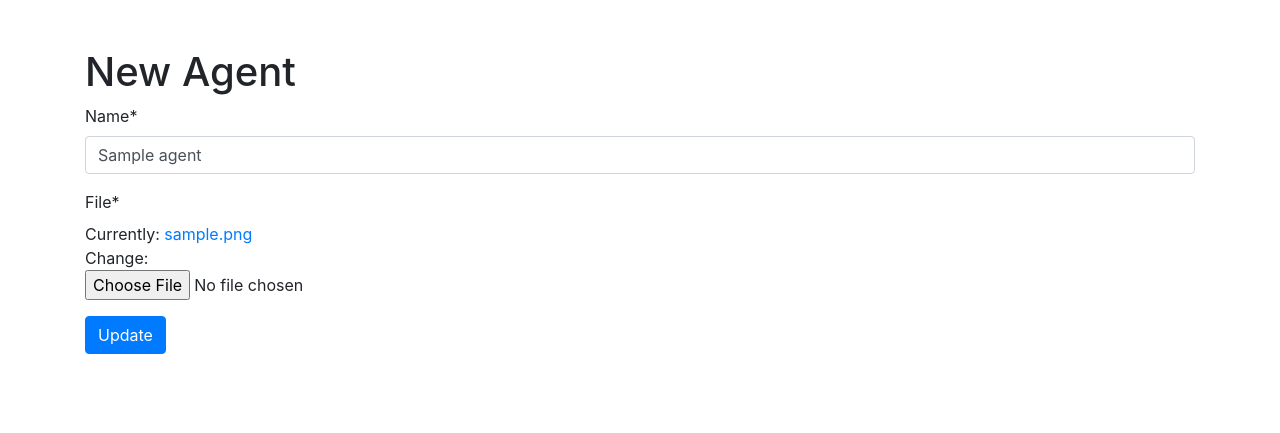
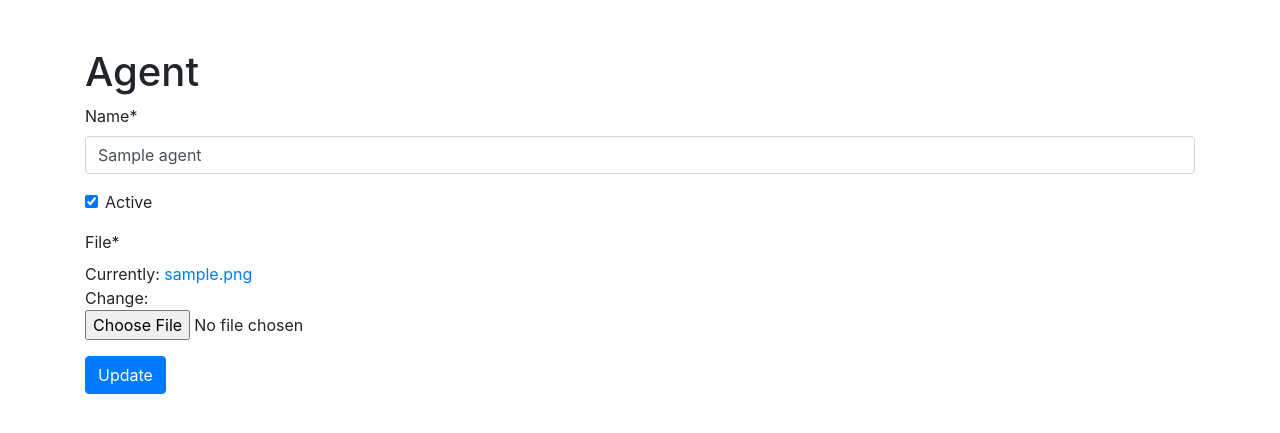
Before and after one commit to h3nnn4n/colosseum_website, a Django app: page /agents/00000000-0000-0000-0000-000000000001/edit/ in a window 1280 px wide. Shown: the part 56-489 px from the top of the page. Run offline with Django 3.2, Linux system fonts and the light colour scheme; a user stored in the database is signed in; tables that the repository leaves empty hold one stand-in row (values such as "Sample post"); parts of the project's set-up code (start-up, migrations or seed data) failed here and were passed over; some libraries are stand-ins or nearby versions.

Commit message:
Add flag to disable bot

```diff
--- a/app/templates/agents/edit.html
+++ b/app/templates/agents/edit.html
@@ -5,7 +5,7 @@
 {% load crispy_forms_tags %}
 
 <div class="container py-5">
-  <h1>New Agent</h1>
+  <h1>Agent</h1>
   <form action="{% url 'agent_edit' object.id %}" method="POST" enctype="multipart/form-data">
     {% csrf_token %}
     {{ form|crispy }}
--- a/app/views.py
+++ b/app/views.py
@@ -50,7 +50,7 @@ class AgentDetailView(generic.DetailView):
 class AgentUpdateView(LoginRequiredMixin, generic.UpdateView):
     model = models.Agent
     template_name = "agents/edit.html"
-    fields = ["name", "file"]
+    fields = ["name", "active", "file"]
     success_url = "/agents/"
 
 
```
